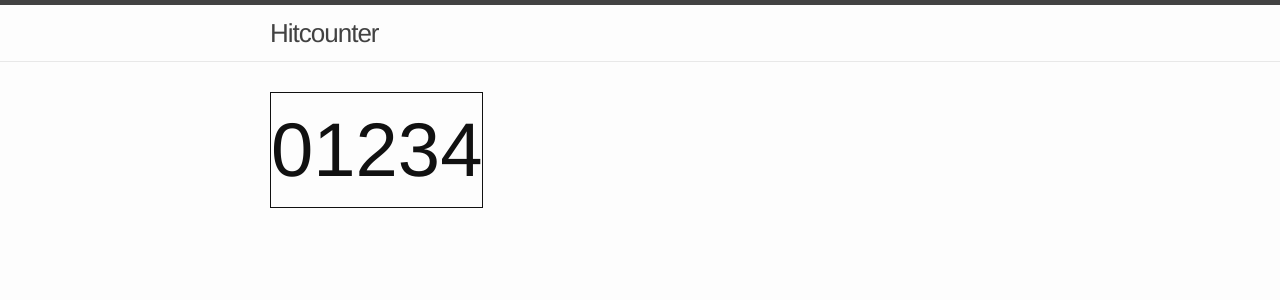
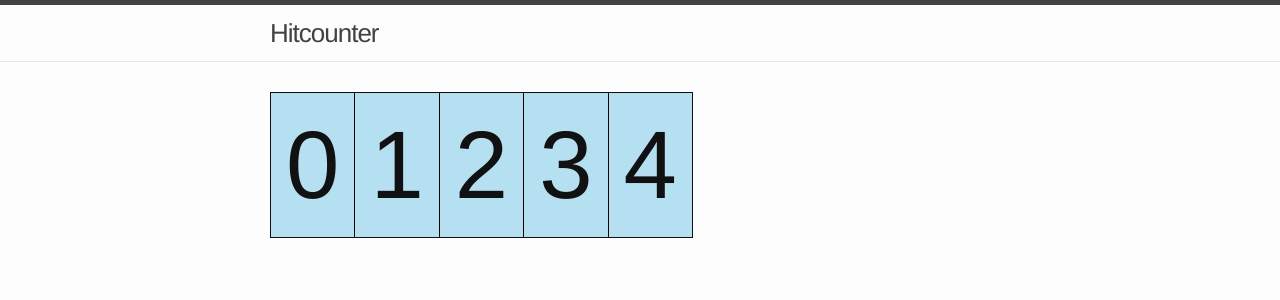
Before and after one commit to fhcflx/hitcounter-1, a Jekyll site: the page built from index.html, in a window 1280 px wide. Shown: the top 300 px of the page. Built offline with Jekyll 4.4.1, drawn with Linux system fonts in a browser that asks for light colours.

Commit message:
adding style

```diff
--- a/_sass/counters.sass
+++ b/_sass/counters.sass
@@ -1,4 +1,8 @@
 #basic
+  font-family: 'Helvetica Neue', Helvetica, Arial, sans-serif
+  display: inline-block
+  background: #B5E0F1
+  text-align: center
 
   .table
     display: table
@@ -10,16 +14,17 @@
       .td
         display: table-cell
 
+        &:last-child .aspect-ratio
+          border-right: 0
+
         .aspect-ratio
-          position: relative
-          font-size: 76px
+          // position: relative
+          font-size: 600%
           border-right: 1px solid black
 
-          &:last-child .aspect-ratio
-          border-right: 0
-
           .digit
-            //position: absolute
-            //left: 50%
-            //top: 50%
-            //transform: translate(-50%, -50%)
+            padding: 0 15px
+          //position: absolute
+          //background: yellow
+          //left: 50%
+          //transform: translate(-50%,0)
```
